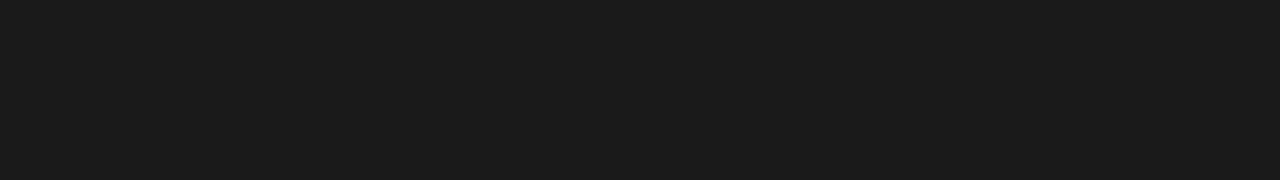
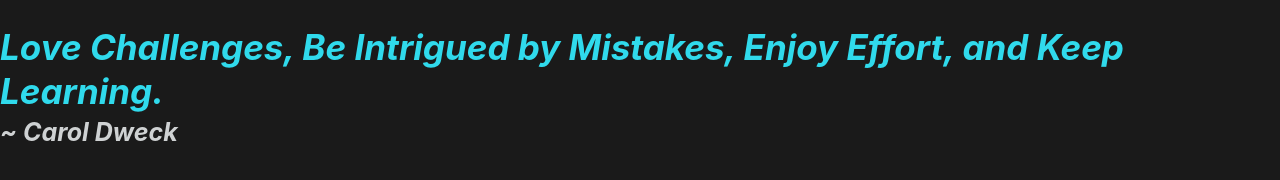
Before and after one commit to erin-maxson/fifth-week-modules, a plain HTML site: page 02-Stu_jQuery-Elements/Unsolved/index.html in a window 1280 px wide. Drawn offline with nearby package versions, Linux system fonts and the light colour scheme.

Commit message:
activity 1

```diff
--- a/02-Stu_jQuery-Elements/Unsolved/assets/js/script.js
+++ b/02-Stu_jQuery-Elements/Unsolved/assets/js/script.js
@@ -1,18 +1,29 @@
 // TODO: Select the existing DOM element, <div id="root">, and assign to a new variable
+var rootEl = $('#root');
 // Hint: Visit the documentation https://api.jquery.com/
 
 // TODO: Create a `<p>` element that will store an author's name and assign that created element to a new variable
+var pEl = $('<p>');
+var authorName = pEl;
 
 // TODO: Add the following text to the newly created `<p>` element: "~ Carol Dweck"
+authorName.text("~ Carol Dweck");
 
 // TODO: Add the class `plain` to the author element
+authorName.attr('class', 'plain');
 
 // TODO: Create a new `<h1>` element that will store an author's quote and assign it to new variable
+var titleEl = $('<h1>');
+var quoteEl = titleEl;
 
 // TODO: Add the following quote text to the quote element, "Love Challenges, Be Intrigued by Mistakes, Enjoy Effort, and Keep Learning."
+quoteEl.text("Love Challenges, Be Intrigued by Mistakes, Enjoy Effort, and Keep Learning.");
 
 // TODO: Apply the class `fancy` to the quote element
+quoteEl.attr('class', 'fancy');
 
 // TODO: Append the author element to the quote element
+quoteEl.append(authorName);
 
 // TODO: Append the quote element to the HTML element with an ID of `root` in `index.html`
+rootEl.append(quoteEl);
--- a/02-Stu_jQuery-Elements/Unsolved/index.html
+++ b/02-Stu_jQuery-Elements/Unsolved/index.html
@@ -10,6 +10,8 @@
     <!-- We created an empty div. Note that there is no content inside. -->
     <div id="root" class="my-5"></div>
 
+    <script src="https://code.jquery.com/jquery-3.5.1.min.js"></script>
     <script type="text/javascript" src="./assets/js/script.js"></script>
+
   </body>
 </html>
```
